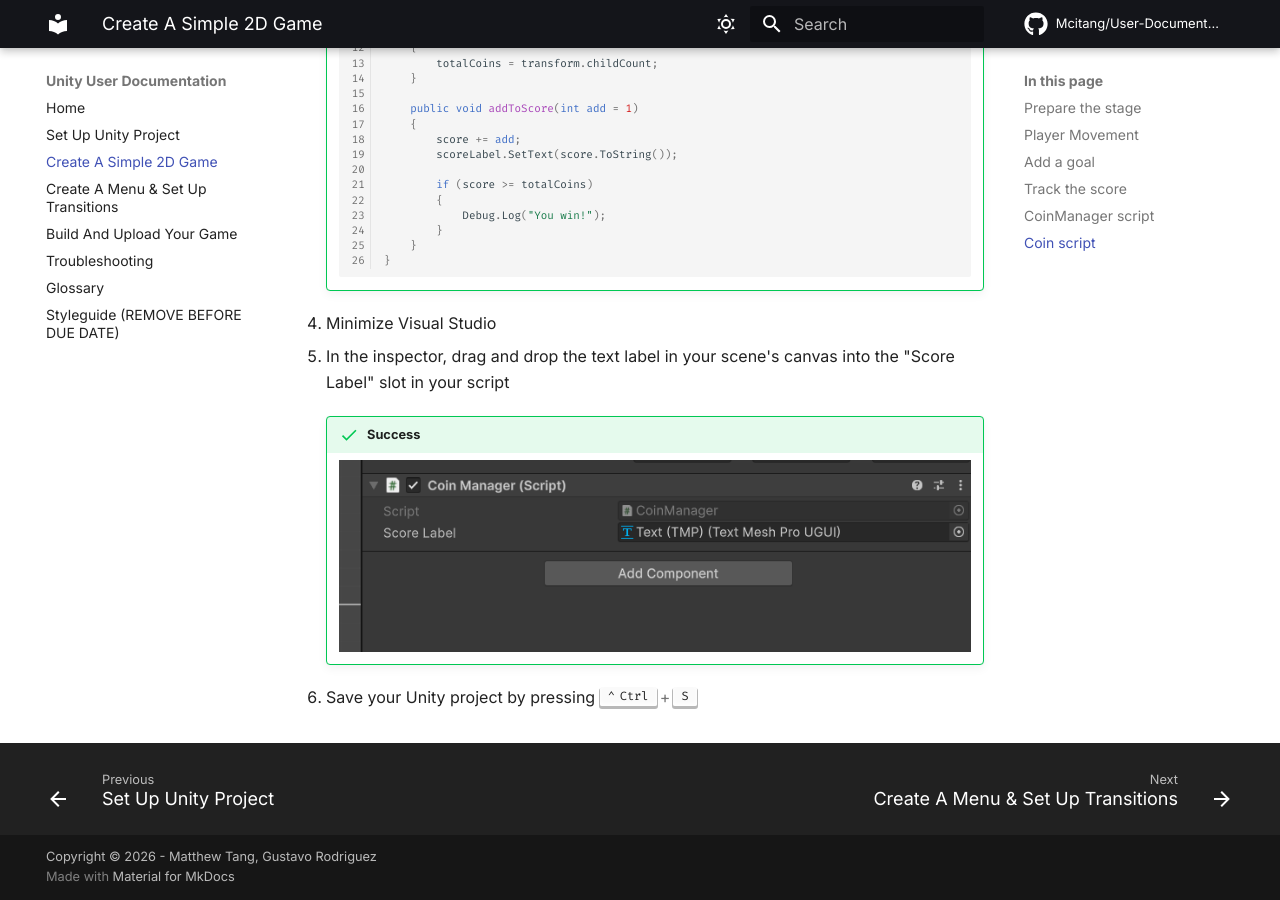
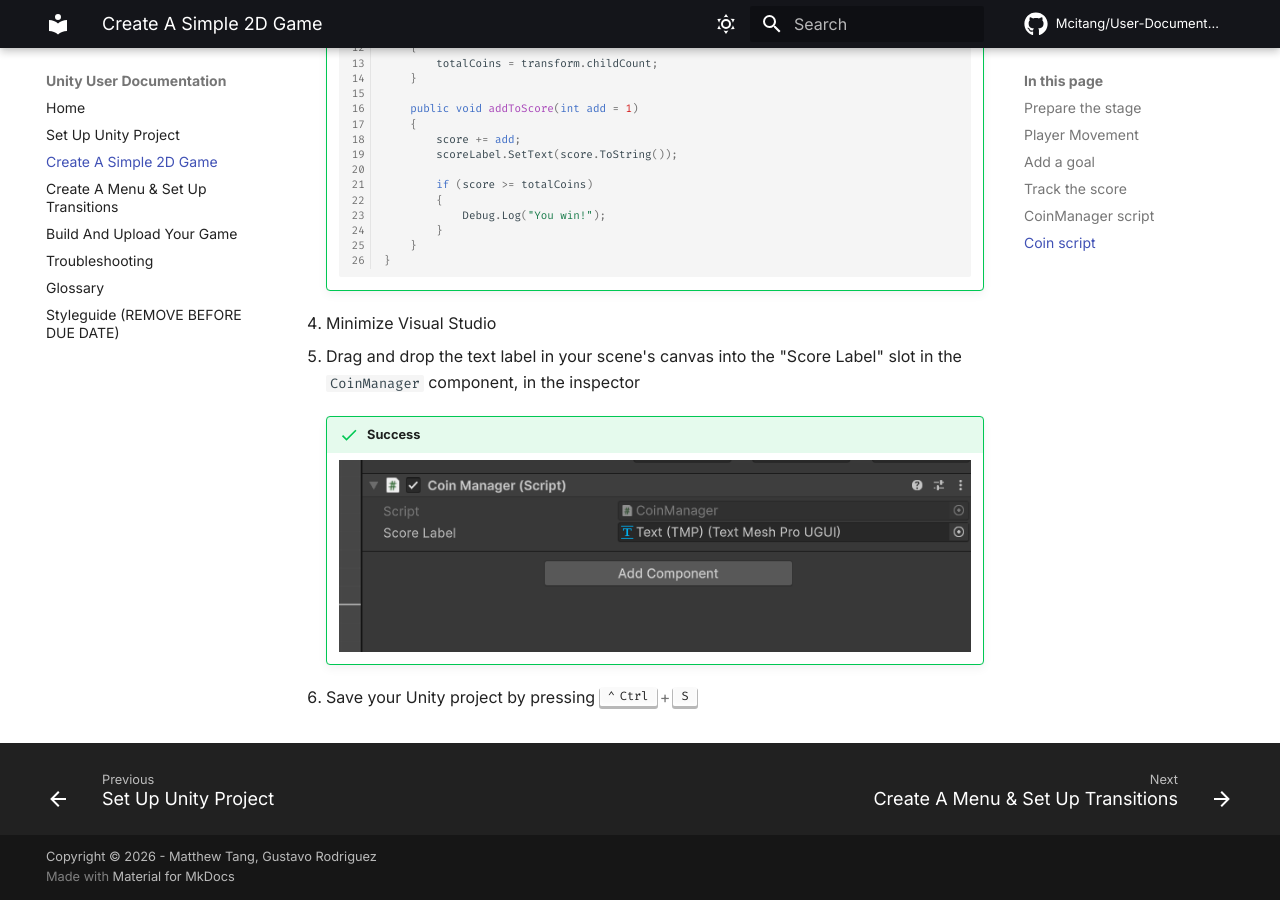
Before and after one commit to Mcitang/User-Documentation, an MkDocs documentation site: the page built from docs/make-game.md, in a window 1280 px wide and 900 px high, scrolled down 15536 px. Built offline with MkDocs 1.6.1 and Material for MkDocs 9.7.7, drawn with Linux system fonts in a browser that asks for light colours; emoji names are drawn with the system emoji font; comment, search, counter and statistics services are not loaded.

Commit message:
Fix typo

```diff
--- a/docs/make-game.md
+++ b/docs/make-game.md
@@ -581,7 +581,7 @@ Now your game can be won! Let's update the UI to show the score.
 
 1. Minimize Visual Studio
 
-1. In the inspector, drag and drop the text label in your scene's canvas into the "Score Label" slot in your script
+1. Drag and drop the text label in your scene's canvas into the "Score Label" slot in the `CoinManager` component, in the inspector
 
 
     !!! success
```
